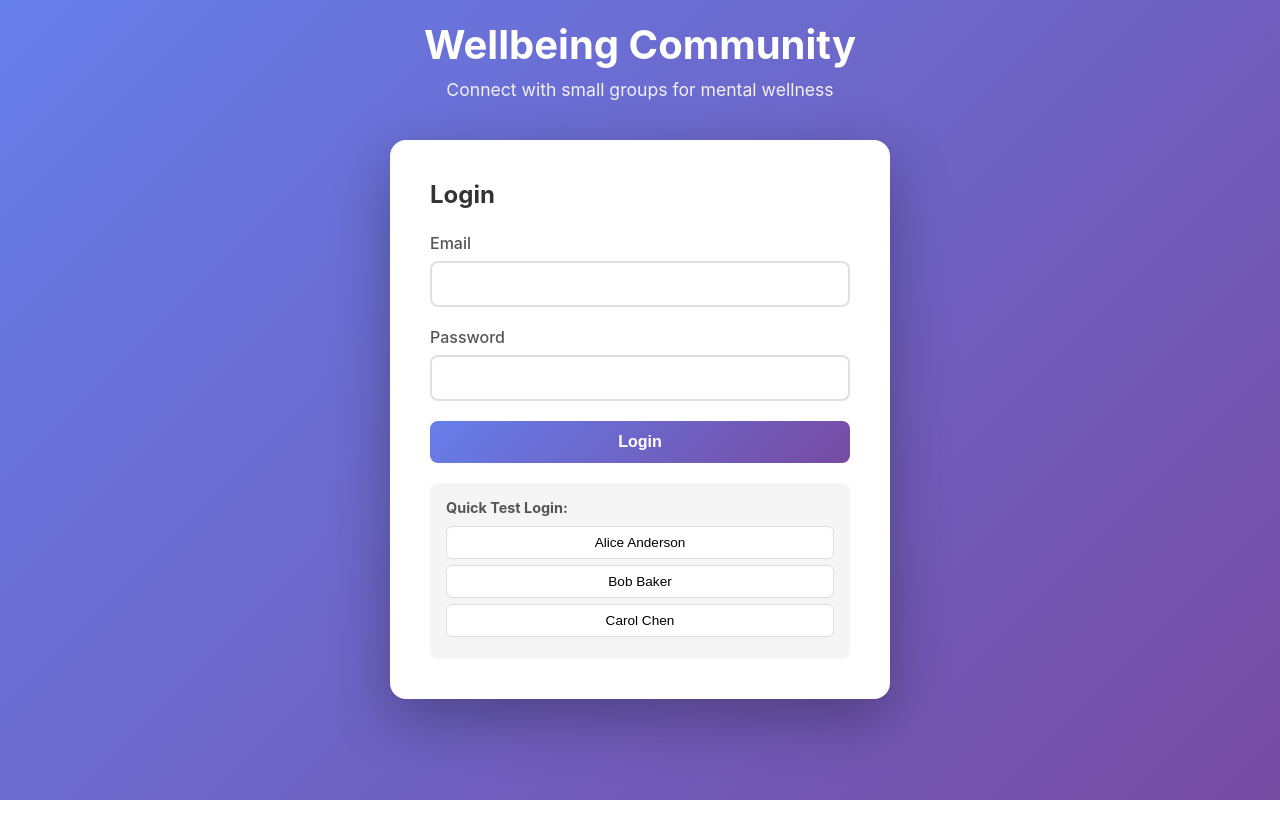
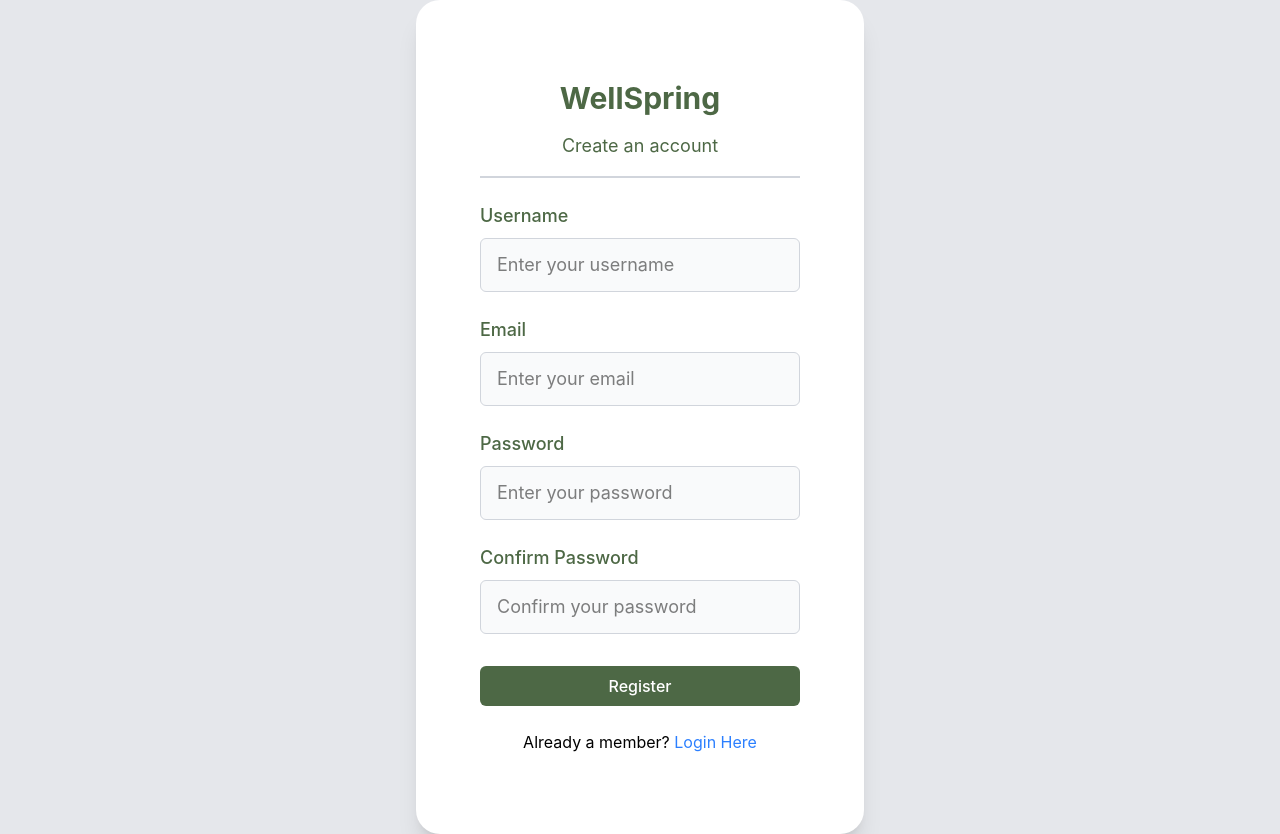
Before and after one commit to Abdualj/wellbeing-app, a React (Vite) app in the folder frontend/: page /register in a window 1280 px wide. Before the commit the page ends 800 px from the top, so only its background shows below. Built offline with nearby package versions, Linux system fonts and the light colour scheme.

Commit message:
Login and Register forms

```diff
--- a/frontend/src/App.css
+++ b/frontend/src/App.css
@@ -1,6 +1,10 @@
-* {
-  margin: 0;
-  padding: 0;
+@import "tailwindcss";
+
+@theme {
+  --color-sage-900: #4d6845;
+}
+
+/*adding: 0;
   box-sizing: border-box;
 }
 
@@ -93,6 +97,7 @@ body {
   cursor: not-allowed;
   transform: none;
 }
+  */
 
 .test-users {
   margin-top: 20px;
--- a/frontend/src/App.jsx
+++ b/frontend/src/App.jsx
@@ -1,21 +1,20 @@
 import { useState, useEffect } from 'react';
-import './App.css';
+
+
+
 
 const API_URL = 'http://localhost:3000/api/v1';
 
-function App() {
-  const [user, setUser] = useState(null);
+ function App() {
+
   const [token, setToken] = useState(localStorage.getItem('token'));
-  const [email, setEmail] = useState('');
-  const [password, setPassword] = useState('');
-  const [loading, setLoading] = useState(false);
-  const [error, setError] = useState('');
   const [groups, setGroups] = useState([]);
   const [posts, setPosts] = useState([]);
   const [newGroupName, setNewGroupName] = useState('');
   const [newGroupDesc, setNewGroupDesc] = useState('');
   const [selectedGroup, setSelectedGroup] = useState(null);
   const [newPost, setNewPost] = useState('');
+  const [loading, setLoading] = useState(false);
 
   useEffect(() => {
     if (token) {
@@ -23,7 +22,8 @@ function App() {
     }
   }, [token]);
 
-  const fetchProfile = async () => {
+
+   const fetchProfile = async () => {
     try {
       const res = await fetch(`${API_URL}/users/profile`, {
         headers: { Authorization: `Bearer ${token}` }
@@ -38,49 +38,6 @@ function App() {
     } catch (err) {
       console.error(err);
     }
-  };
-
-  const handleLogin = async (e) => {
-    e.preventDefault();
-    setLoading(true);
-    setError('');
-
-    try {
-      const res = await fetch(`${API_URL}/auth/login`, {
-        method: 'POST',
-        headers: { 'Content-Type': 'application/json' },
-        body: JSON.stringify({ email, password })
-      });
-
-      const data = await res.json();
-
-      if (res.ok) {
-        const accessToken = data.data.accessToken;
-        setToken(accessToken);
-        localStorage.setItem('token', accessToken);
-        setUser(data.data.user);
-      } else {
-        setError(data.message || 'Login failed');
-      }
-    } catch (err) {
-      setError('Network error. Is the backend running?');
-    } finally {
-      setLoading(false);
-    }
-  };
-
-  const quickLogin = (testEmail) => {
-    setEmail(testEmail);
-    setPassword('Password123!');
-  };
-
-  const handleLogout = () => {
-    localStorage.removeItem('token');
-    setToken(null);
-    setUser(null);
-    setGroups([]);
-    setPosts([]);
-    setSelectedGroup(null);
   };
 
   const createGroup = async (e) => {
@@ -159,6 +116,15 @@ function App() {
     }
   };
 
+  const handleLogout = () => {
+    localStorage.removeItem('token');
+    setToken(null);
+    setUser(null);
+    setGroups([]);
+    setPosts([]);
+    setSelectedGroup(null);
+  };
+
   if (!token) {
     return (
       <div className="app">
@@ -166,7 +132,7 @@ function App() {
           <h1>Wellbeing Community</h1>
           <p>Connect with small groups for mental wellness</p>
         </div>
-
+    /*
         <div className="login-card">
           <h2>Login</h2>
           {error && <div className="error">{error}</div>}
@@ -223,9 +189,8 @@ function App() {
 
       <div className="dashboard">
         <div className="card user-info">
-          <h2>Welcome, {user?.firstName}!</h2>
-          <p>{user?.email}</p>
-          <p>Notification Preference: {user?.notificationPreference}</p>
+          <h2>Welcome</h2>
+          <p>Notification Preference: </p>
           <button onClick={handleLogout} className="logout-btn">
             Logout
           </button>
--- a/frontend/src/main.jsx
+++ b/frontend/src/main.jsx
@@ -1,9 +1,20 @@
 import React from 'react'
 import ReactDOM from 'react-dom/client'
 import App from './App.jsx'
+import './app.css'
+import Login from './views/Login'
+import Register from './views/Register'
+import { BrowserRouter, Routes, Route } from 'react-router-dom'
+
 
 ReactDOM.createRoot(document.getElementById('root')).render(
   <React.StrictMode>
-    <App />
+    <BrowserRouter>
+      <Routes>
+        <Route path="/" element={<App />} />
+        <Route path="/login" element={<Login />} />
+        <Route path="/register" element={<Register />} />
+      </Routes>
+    </BrowserRouter>
   </React.StrictMode>,
 )
--- /dev/null
+++ b/frontend/src/views/Login.jsx
@@ -0,0 +1,99 @@
+import { useState } from 'react';
+
+const Login = () => {
+  const [email, setEmail] = useState('');
+  const [password, setPassword] = useState('');
+  const [loading, setLoading] = useState(false);
+  const [error, setError] = useState('');
+
+  const handleInputChange = (e) => {
+    const { name, value } = e.target;
+    if (name === 'email') setEmail(value);
+    if (name === 'password') setPassword(value);
+  };
+
+  const handleSubmit = async (event) => {
+    event.preventDefault();
+
+    if (!email.trim() || !password.trim()) return;
+
+    setLoading(true);
+    setError('');
+
+    try {
+      const res = await fetch('http://localhost:3000/api/v1/auth/login', {
+        method: 'POST',
+        headers: { 'Content-Type': 'application/json' },
+        body: JSON.stringify({ email, password })
+      });
+
+      const data = await res.json();
+
+      if (!res.ok) {
+        setError(data.message || 'Login failed');
+        return;
+      }
+
+      localStorage.setItem('token', data.data.accessToken);
+      window.location.href = '/';
+    } catch (err) {
+      setError('Network error');
+    } finally {
+      setLoading(false);
+    }
+  };
+
+  return (
+    <section className="flex items-center justify-center min-h-screen bg-gray-200">
+      <div className="main bg-white px-16 py-20 rounded-3xl text-center w-full max-w-md shadow-xl border border-gray-100">
+        <div className="border-b-2 border-gray-300 mb-6 pb-4">
+          <h1 className="text-3xl text-sage-900 font-bold">WellSpring</h1>
+          <h5 className="text-lg text-sage-900 mt-4">Login to continue</h5>
+        </div>
+
+        {error && <p className="text-red-600 mb-4">{error}</p>}
+
+        <form onSubmit={handleSubmit} className="text-lg">
+          <div>
+            <label className="block mt-4 mb-2 text-left font-medium">Email</label>
+            <input
+              name="email"
+              type="email"
+              onChange={handleInputChange}
+              className="block w-full mb-6 px-4 py-3 border rounded-md"
+              required
+            />
+          </div>
+
+          <div>
+            <label className="block mt-4 mb-2 text-left font-medium">Password</label>
+            <input
+              name="password"
+              type="password"
+              onChange={handleInputChange}
+              className="block w-full mb-6 px-4 py-3 border rounded-md"
+              required
+            />
+          </div>
+
+          <button
+            type="submit"
+            disabled={loading}
+            className="font-medium text-white bg-sage-900 px-6 py-2 rounded-md w-2/3"
+          >
+            {loading ? 'Logging in...' : 'Login'}
+          </button>
+        </form>
+
+        <p className="mt-6">
+          Not a member?{' '}
+          <a href="./register" className="text-blue-500 hover:underline">
+            Register Here
+          </a>
+        </p>
+      </div>
+    </section>
+  );
+};
+
+export default Login;
--- /dev/null
+++ b/frontend/src/views/Register.jsx
@@ -0,0 +1,113 @@
+import { useState } from 'react'
+
+const Register = () => {
+  const [username, setUsername] = useState('')
+  const [email, setEmail] = useState('')
+  const [password, setPassword] = useState('')
+  const [confirmPassword, setConfirmPassword] = useState('')
+  const [loading, setLoading] = useState(false)
+
+  const handleInputChange = (e) => {
+    const { name, value } = e.target
+      if (name === 'username') setUsername(value)
+      if (name === 'email') setEmail(value)
+      if (name === 'password') setPassword(value)
+      if (name === 'confirmPassword') setConfirmPassword(value)
+  }
+
+    const handleSubmit = async (event) => {
+  event.preventDefault();
+
+  if (password !== confirmPassword) {
+    alert('Passwords do not match');
+    return;
+  }
+
+  setLoading(true);
+
+  try {
+    const res = await fetch('http://localhost:3000/api/v1/auth/register', {
+      method: 'POST',
+      headers: { 'Content-Type': 'application/json' },
+      body: JSON.stringify({ username, email, password })
+    });
+
+    const data = await res.json();
+
+    if (!res.ok) {
+      alert(data.message || 'Registration failed');
+      return;
+    }
+
+    localStorage.setItem('token', data.data.accessToken);
+    window.location.href = '/';
+  } catch (err) {
+    alert('Network error');
+  } finally {
+    setLoading(false);
+  }
+};
+
+
+  return (
+
+    <>
+      <section className="flex items-center justify-center min-h-screen bg-gray-200">
+        <div className="main bg-white px-16 py-20 rounded-3xl text-center w-full max-w-md shadow-xl border-gray-100">
+          <div className="border-b-2 border-gray-300 mb-6 pb-4">
+            <h1 className="text-3xl text-sage-900 font-bold">WellSpring</h1>
+            <h5 className="text-lg text-sage-900 mt-4">Create an account</h5>
+          </div>
+          <form onSubmit={handleSubmit} className="text-lg">
+            <div>
+              <label htmlFor="registerusername" className="block mt-4 mb-2 text-left text-sage-900 font-medium">Username</label>
+              <input
+                name="username"
+                type="text"
+                id="registerusername"
+                placeholder="Enter your username"
+                onChange={handleInputChange}
+                className="block w-full mb-6 px-4 py-3 border border-gray-300 rounded-md focus:outline-none focus:border-green-400 bg-gray-50" required/>
+            </div>
+            <div>
+              <label htmlFor="registeremail" className="block mt-4 mb-2 text-left text-sage-900 font-medium">Email</label>
+              <input
+                name="email"
+                type="email"
+                id="registeremail"
+                placeholder="Enter your email"
+                onChange={handleInputChange}
+                className="block w-full mb-6 px-4 py-3 border border-gray-300 rounded-md focus:outline-none focus:border-green-400 bg-gray-50" required/>
+            </div>
+            <div>
+              <label htmlFor="registerpassword" className="block mt-4 mb-2 text-left text-sage-900 font-medium">Password</label>
+              <input
+                name="password"
+                type="password"
+                id="registerpassword"
+                placeholder="Enter your password"
+                onChange={handleInputChange}
+                className="block w-full mb-6 px-4 py-3 border border-gray-300 rounded-md focus:outline-none focus:border-green-400 bg-gray-50" required/>
+            </div>
+            <div>
+              <label htmlFor="registerconfirmpassword" className="block mt-4 mb-2 text-left text-sage-900 font-medium">Confirm Password</label>
+              <input
+                name="confirmPassword"
+                type="password"
+                id="registerconfirmpassword"
+                placeholder="Confirm your password"
+                onChange={handleInputChange}
+                className="block w-full mb-6 px-4 py-3 border border-gray-300 rounded-md focus:outline-none focus:border-green-400 bg-gray-50" required/>
+            </div>
+            <button type="submit" disabled={loading} className="font-medium text-base text-white bg-sage-900 hover:bg-green-900 px-6 py-2 rounded-md w-full mt-2">Register</button>
+          </form>
+          <p className="mt-6">Already a member?
+            <a href="./login" className="text-blue-500 hover:underline"> Login Here</a>
+          </p>
+        </div>
+      </section>
+    </>
+  );
+};
+
+export default Register;
--- /dev/null
+++ b/frontend/tailwind.config.js
@@ -0,0 +1,14 @@
+/** @type {import('tailwindcss').Config} */
+export default {
+  content: ['./index.html', './src/**/*.{js,ts,jsx,tsx}'],
+  theme: {
+    extend: {
+      colors: {
+        sage: {
+          900: '#4d6845'
+        }
+      }
+    },
+  },
+  plugins: [],
+}
--- a/frontend/vite.config.js
+++ b/frontend/vite.config.js
@@ -1,8 +1,10 @@
 import { defineConfig } from 'vite'
 import react from '@vitejs/plugin-react'
+import tailwindcss from '@tailwindcss/vite'
+
 
 export default defineConfig({
-  plugins: [react()],
+  plugins: [react(), tailwindcss()],
   server: {
     port: 5173,
     proxy: {
```
Also changed, not shown: frontend/package.json (+6 -1 lines), package.json (+11 -3 lines), frontend/src/components/Header.jsx (added), 1 other file (tests, documents, lock files or other folders).
